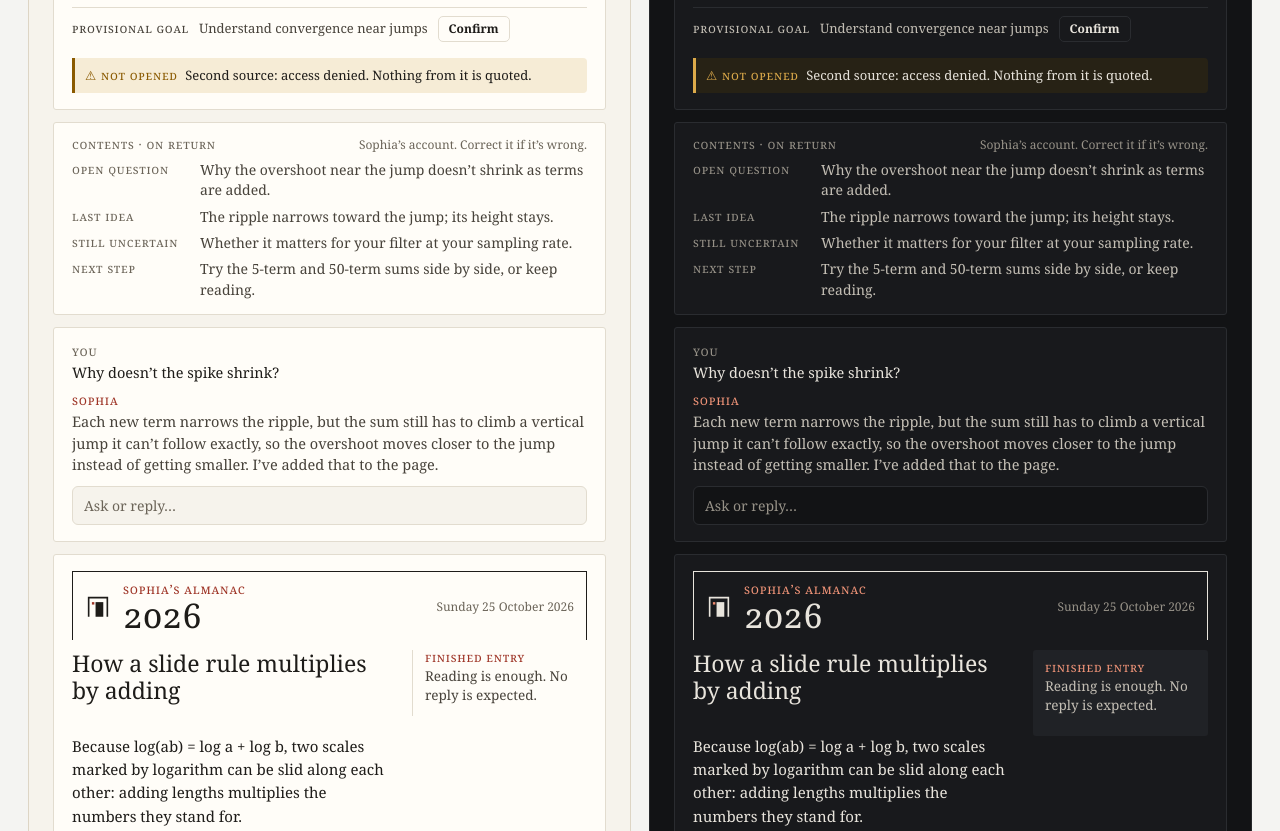
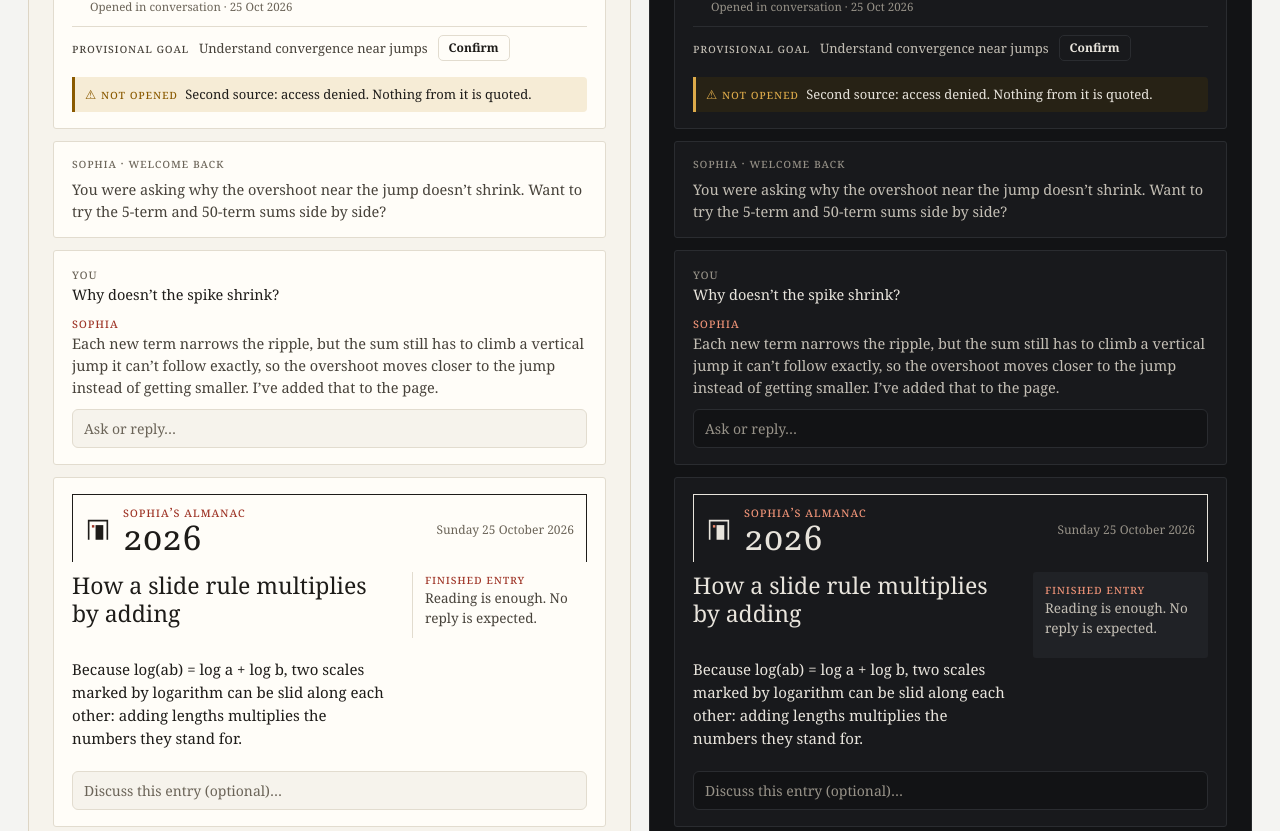
Before and after one commit to JustinCranshaw/sophia, a plain HTML site: page docs/branding-round-2.html in a window 1280 px wide. Shown: the part 1525-2356 px from the top of the page. Drawn offline with Linux system fonts and the light colour scheme.

Commit message:
Align brand specimens with return behavior and narrow layout

```diff
--- a/docs/branding-round-2.html
+++ b/docs/branding-round-2.html
@@ -181,12 +181,7 @@ cite{font-style:italic}
 /* shared: return briefing, year, dark tile */
 .brief{background:var(--surf);border:1px solid var(--rule);border-radius:var(--rad,8px);padding:14px 18px;margin-bottom:12px}
 .brief-h{display:flex;flex-wrap:wrap;justify-content:space-between;gap:4px 12px;margin:0 0 8px}
-.brief-n{font:12px/1.3 var(--ui);color:var(--mut)}
-.brief dl{margin:0;display:grid;gap:6px}
-.brief dl>div{display:grid;grid-template-columns:118px minmax(0,1fr);gap:10px}
-.brief dt{padding-top:2px}
-.brief dd{margin:0;font-size:14px;line-height:1.45;color:var(--ink2)}
-@media (max-width:620px){.brief dl>div{grid-template-columns:1fr;gap:0}}
+.brief .brief-t{margin:0;font-size:14.5px;line-height:1.5;color:var(--ink2)}
 .ic-dk .plate{fill:var(--dkbg);stroke:var(--dkbg)}
 .ic-dk{color:var(--dkfg);--ma:var(--dkacc)}
 .face{--dkbg:#16171a;--dkfg:#ecebe6;--dkacc:var(--acc)}
@@ -239,6 +234,7 @@ cite{font-style:italic}
 .t-col .alm-name{font:13px/1.2 var(--ui);letter-spacing:.08em;color:var(--ink2)}
 @media (max-width:620px){
  .t-gloss .gl-grid{grid-auto-flow:row}
+ .t-gloss .alm .gl-grid>.gloss{grid-row:auto}
  .t-gloss .gl-grid>.gloss,.t-gloss .dark .gl-grid>.gloss{padding-left:0}
  .t-gloss .gloss p{padding-left:24px}
  .t-gloss .hang,.t-gloss .dark .hang{left:4px;top:1px}
@@ -270,7 +266,7 @@ cite{font-style:italic}
   <p class="premise">The brand is the architecture of commentary around a text. Your page is the central column; Sophia speaks in the margin, tied to the line she comments on by a small rubric reference point.</p>
   <dl class="facts">
    <div><dt>Why the marks belong</dt><dd><b>Gloss bracket</b> (Sophia): a heavy column (the text), a square reference point on its top line, and a thin bracket for commentary. <b>Surround</b> (Almanac): the text block closed on three sides by commentary — a finished, framed entry, open only at the foot. Both draw a reading relation, not an object.</dd></div>
-   <div><dt>Provenance roles</dt><dd>Source = indented block with SOURCE numeral; Yours = heavy left rule + YOURS; Sophia = smaller roman in the gloss column with rubric small-caps label. Rubric appears on labels and reference points only; error uses ochre + ⚠ + words. Dark is not an inversion: hairlines vanish at night, so the margin becomes a raised plane on cool graphite. Below 620px the gloss stays beside its line as an indented gloss with a hanging rubric letter.</dd></div>
+   <div><dt>Provenance roles</dt><dd>Source = indented block with SOURCE numeral; Yours = heavy left rule + YOURS; Sophia = smaller roman in the gloss column with rubric small-caps label. Rubric appears on labels, reference points and the selection; error uses ochre + ⚠ + words. Dark is not an inversion: hairlines vanish at night, so the margin becomes a raised plane on cool graphite. Below 620px the gloss stays beside its line as an indented gloss with a hanging rubric letter.</dd></div>
    <div><dt>Type</dt><dd>Hoefler Text (fallback Baskerville, Georgia) roman/italic/small caps; UI labels in the same family.</dd></div>
    <div><dt>Excluded</dt><dd>No manuscript texture, blackletter, daggers/pilcrows as ornament, or religious decoration.</dd></div>
    <div><dt>Risk &amp; test</dt><dd>At 16px the bracket may read as code. Rubric red may read as a correction pen. Test greyscale 16px, and whether the 390px interleaved gloss (hanging rubric letters) still reads as commentary.</dd></div>
@@ -291,7 +287,7 @@ cite{font-style:italic}
  </div>
  <div class="goal"><span class="lab">Provisional goal</span> Understand convergence near jumps <button type="button">Confirm</button></div><div class="err" role="note"><span class="lab"><span aria-hidden="true">⚠ </span>Not opened</span> Second source: access denied. Nothing from it is quoted.</div>
 </div>
-<div class="brief" aria-label="Return briefing specimen"><p class="brief-h"><span class="lab">Contents · on return</span><span class="brief-n">Sophia’s account. Correct it if it’s wrong.</span></p><dl><div><dt class="lab">Open question</dt><dd>Why the overshoot near the jump doesn’t shrink as terms are added.</dd></div><div><dt class="lab">Last idea</dt><dd>The ripple narrows toward the jump; its height stays.</dd></div><div><dt class="lab">Still uncertain</dt><dd>Whether it matters for your filter at your sampling rate.</dd></div><div><dt class="lab">Next step</dt><dd>Try the 5-term and 50-term sums side by side, or keep reading.</dd></div></dl></div>
+<div class="brief" aria-label="Return briefing specimen"><p class="brief-h"><span class="lab">Sophia · welcome back</span></p><p class="brief-t">You were asking why the overshoot near the jump doesn’t shrink. Want to try the 5-term and 50-term sums side by side?</p></div>
 <div class="convo" aria-label="Conversation specimen">
 <div class="turn you"><span class="who">You</span><p>Why doesn’t the spike shrink?</p></div>
 <div class="turn so"><span class="who">Sophia</span><p>Each new term narrows the ripple, but the sum still has to climb a vertical jump it can’t follow exactly, so the overshoot moves closer to the jump instead of getting smaller. I’ve added that to the page.</p></div>
@@ -318,7 +314,7 @@ cite{font-style:italic}
  </div>
  <div class="goal"><span class="lab">Provisional goal</span> Understand convergence near jumps <button type="button">Confirm</button></div><div class="err" role="note"><span class="lab"><span aria-hidden="true">⚠ </span>Not opened</span> Second source: access denied. Nothing from it is quoted.</div>
 </div>
-<div class="brief" aria-label="Return briefing specimen"><p class="brief-h"><span class="lab">Contents · on return</span><span class="brief-n">Sophia’s account. Correct it if it’s wrong.</span></p><dl><div><dt class="lab">Open question</dt><dd>Why the overshoot near the jump doesn’t shrink as terms are added.</dd></div><div><dt class="lab">Last idea</dt><dd>The ripple narrows toward the jump; its height stays.</dd></div><div><dt class="lab">Still uncertain</dt><dd>Whether it matters for your filter at your sampling rate.</dd></div><div><dt class="lab">Next step</dt><dd>Try the 5-term and 50-term sums side by side, or keep reading.</dd></div></dl></div>
+<div class="brief" aria-label="Return briefing specimen"><p class="brief-h"><span class="lab">Sophia · welcome back</span></p><p class="brief-t">You were asking why the overshoot near the jump doesn’t shrink. Want to try the 5-term and 50-term sums side by side?</p></div>
 <div class="convo" aria-label="Conversation specimen">
 <div class="turn you"><span class="who">You</span><p>Why doesn’t the spike shrink?</p></div>
 <div class="turn so"><span class="who">Sophia</span><p>Each new term narrows the ripple, but the sum still has to climb a vertical jump it can’t follow exactly, so the overshoot moves closer to the jump instead of getting smaller. I’ve added that to the page.</p></div>
@@ -359,7 +355,7 @@ cite{font-style:italic}
  </div>
  <div class="goal"><span class="lab">Provisional goal</span> Understand convergence near jumps <button type="button">Confirm</button></div>
 </div>
-<div class="brief" aria-label="Return briefing specimen"><p class="brief-h"><span class="lab">Contents · on return</span><span class="brief-n">Sophia’s account. Correct it if it’s wrong.</span></p><dl><div><dt class="lab">Open question</dt><dd>Why the overshoot near the jump doesn’t shrink as terms are added.</dd></div><div><dt class="lab">Last idea</dt><dd>The ripple narrows toward the jump; its height stays.</dd></div><div><dt class="lab">Still uncertain</dt><dd>Whether it matters for your filter at your sampling rate.</dd></div><div><dt class="lab">Next step</dt><dd>Try the 5-term and 50-term sums side by side, or keep reading.</dd></div></dl></div>
+<div class="brief" aria-label="Return briefing specimen"><p class="brief-h"><span class="lab">Sophia · welcome back</span></p><p class="brief-t">You were asking why the overshoot near the jump doesn’t shrink. Want to try the 5-term and 50-term sums side by side?</p></div>
 <div class="convo" aria-label="Conversation specimen">
 <div class="turn you"><span class="who">You</span><p>Why doesn’t the spike shrink?</p></div>
 <div class="turn so"><span class="who">Sophia</span><p>Each new term narrows the ripple, but the sum still has to climb a vertical jump it can’t follow exactly, so the overshoot moves closer to the jump instead of getting smaller. I’ve added that to the page.</p></div>
@@ -386,7 +382,7 @@ cite{font-style:italic}
  </div>
  <div class="goal"><span class="lab">Provisional goal</span> Understand convergence near jumps <button type="button">Confirm</button></div>
 </div>
-<div class="brief" aria-label="Return briefing specimen"><p class="brief-h"><span class="lab">Contents · on return</span><span class="brief-n">Sophia’s account. Correct it if it’s wrong.</span></p><dl><div><dt class="lab">Open question</dt><dd>Why the overshoot near the jump doesn’t shrink as terms are added.</dd></div><div><dt class="lab">Last idea</dt><dd>The ripple narrows toward the jump; its height stays.</dd></div><div><dt class="lab">Still uncertain</dt><dd>Whether it matters for your filter at your sampling rate.</dd></div><div><dt class="lab">Next step</dt><dd>Try the 5-term and 50-term sums side by side, or keep reading.</dd></div></dl></div>
+<div class="brief" aria-label="Return briefing specimen"><p class="brief-h"><span class="lab">Sophia · welcome back</span></p><p class="brief-t">You were asking why the overshoot near the jump doesn’t shrink. Want to try the 5-term and 50-term sums side by side?</p></div>
 <div class="convo" aria-label="Conversation specimen">
 <div class="turn you"><span class="who">You</span><p>Why doesn’t the spike shrink?</p></div>
 <div class="turn so"><span class="who">Sophia</span><p>Each new term narrows the ripple, but the sum still has to climb a vertical jump it can’t follow exactly, so the overshoot moves closer to the jump instead of getting smaller. I’ve added that to the page.</p></div>
@@ -408,8 +404,8 @@ cite{font-style:italic}
   <p class="premise">A scale with one reading taken. Drawn on dark first; light is derived. Sophia’s Almanac shares the geometry but closes it into a frame with a large year and no pointer, because its entries are finished.</p>
   <dl class="facts">
    <div><dt>Why the marks belong</dt><dd><b>Scale & caret</b> (Sophia): a baseline with seven uneven ticks; the third is tall with a lamp-coloured caret — one reading taken. 16px and 24px optical cuts keep the caret and three ticks so it never collapses to a bare ⊥. <b>Frame</b> (Almanac): the ticks closed into a frame under a heavy year band. The inspected 1851 almanac cover supports only a closed frame, a central title and a prominent year; the ticks are this territory’s own geometry, and issues are never numbered.</dd></div>
-   <div><dt>Provenance roles</dt><dd>A gutter scale: each block has a tick and a word (Page, You, Source n, Sophia). The tall tick marks the passage under discussion. Lamp marks Sophia and the selection; error = coral + ⚠ + words. Below 620px the gutter word moves above its block.</dd></div>
-   <div><dt>Type</dt><dd>Palatino upright for wordmark and reading; Menlo/PT Mono for datelines only.</dd></div>
+   <div><dt>Provenance roles</dt><dd>A gutter scale: each block has a tick and a word (Page, You, Source n, Sophia). The tall tick marks the passage under discussion. Lamp marks Sophia, the selection and the reading caret; error = coral + ⚠ + words. Below 620px the gutter word moves above its block.</dd></div>
+   <div><dt>Type</dt><dd>Palatino upright for wordmark and reading; Menlo/PT Mono for datelines, gutter words and labels.</dd></div>
    <div><dt>Excluded</dt><dd>No glow, gradients, moons, stars, rings enclosing the mark, mountains or astrology.</dd></div>
    <div><dt>Risk &amp; test</dt><dd>The scale may read as a slider, progress bar or volume control. Test: unlabeled 16px mark, five people; any “progress”/“volume” answer fails.</dd></div>
   </dl>
@@ -425,7 +421,7 @@ cite{font-style:italic}
  <div class="row"><span class="tk" aria-hidden="true"></span><span class="gut acc">Sophia ?</span><p class="interp prov">Whether this matters for your filter depends on the sampling rate. Not yet checked. <span class="lab">uncertain</span></p></div>
  <div class="goal"><span class="lab">Provisional goal</span> Understand convergence near jumps <button type="button">Confirm</button></div><div class="err" role="note"><span class="lab"><span aria-hidden="true">⚠ </span>Not opened</span> Second source: access denied. Nothing from it is quoted.</div>
 </div>
-<div class="brief" aria-label="Return briefing specimen"><p class="brief-h"><span class="lab">Contents · on return</span><span class="brief-n">Sophia’s account. Correct it if it’s wrong.</span></p><dl><div><dt class="lab">Open question</dt><dd>Why the overshoot near the jump doesn’t shrink as terms are added.</dd></div><div><dt class="lab">Last idea</dt><dd>The ripple narrows toward the jump; its height stays.</dd></div><div><dt class="lab">Still uncertain</dt><dd>Whether it matters for your filter at your sampling rate.</dd></div><div><dt class="lab">Next step</dt><dd>Try the 5-term and 50-term sums side by side, or keep reading.</dd></div></dl></div>
+<div class="brief" aria-label="Return briefing specimen"><p class="brief-h"><span class="lab">Sophia · welcome back</span></p><p class="brief-t">You were asking why the overshoot near the jump doesn’t shrink. Want to try the 5-term and 50-term sums side by side?</p></div>
 <div class="convo" aria-label="Conversation specimen">
 <div class="turn you"><span class="who">You</span><p>Why doesn’t the spike shrink?</p></div>
 <div class="turn so"><span class="who">Sophia</span><p>Each new term narrows the ripple, but the sum still has to climb a vertical jump it can’t follow exactly, so the overshoot moves closer to the jump instead of getting smaller. I’ve added that to the page.</p></div>
@@ -451,7 +447,7 @@ cite{font-style:italic}
  <div class="row"><span class="tk" aria-hidden="true"></span><span class="gut acc">Sophia ?</span><p class="interp prov">Whether this matters for your filter depends on the sampling rate. Not yet checked. <span class="lab">uncertain</span></p></div>
  <div class="goal"><span class="lab">Provisional goal</span> Understand convergence near jumps <button type="button">Confirm</button></div><div class="err" role="note"><span class="lab"><span aria-hidden="true">⚠ </span>Not opened</span> Second source: access denied. Nothing from it is quoted.</div>
 </div>
-<div class="brief" aria-label="Return briefing specimen"><p class="brief-h"><span class="lab">Contents · on return</span><span class="brief-n">Sophia’s account. Correct it if it’s wrong.</span></p><dl><div><dt class="lab">Open question</dt><dd>Why the overshoot near the jump doesn’t shrink as terms are added.</dd></div><div><dt class="lab">Last idea</dt><dd>The ripple narrows toward the jump; its height stays.</dd></div><div><dt class="lab">Still uncertain</dt><dd>Whether it matters for your filter at your sampling rate.</dd></div><div><dt class="lab">Next step</dt><dd>Try the 5-term and 50-term sums side by side, or keep reading.</dd></div></dl></div>
+<div class="brief" aria-label="Return briefing specimen"><p class="brief-h"><span class="lab">Sophia · welcome back</span></p><p class="brief-t">You were asking why the overshoot near the jump doesn’t shrink. Want to try the 5-term and 50-term sums side by side?</p></div>
 <div class="convo" aria-label="Conversation specimen">
 <div class="turn you"><span class="who">You</span><p>Why doesn’t the spike shrink?</p></div>
 <div class="turn so"><span class="who">Sophia</span><p>Each new term narrows the ripple, but the sum still has to climb a vertical jump it can’t follow exactly, so the overshoot moves closer to the jump instead of getting smaller. I’ve added that to the page.</p></div>
@@ -493,7 +489,7 @@ cite{font-style:italic}
  <p class="interp prov">Whether this matters for your filter depends on the sampling rate. Not yet checked. <span class="att">— Sophia, uncertain</span></p>
  <div class="goal"><span class="lab">Provisional goal</span> Understand convergence near jumps <button type="button">Confirm</button></div><div class="err" role="note"><span class="lab"><span aria-hidden="true">⚠ </span>Not opened</span> Second source: access denied. Nothing from it is quoted.</div>
 </div>
-<div class="brief" aria-label="Return briefing specimen"><p class="brief-h"><span class="lab">Contents · on return</span><span class="brief-n">Sophia’s account. Correct it if it’s wrong.</span></p><dl><div><dt class="lab">Open question</dt><dd>Why the overshoot near the jump doesn’t shrink as terms are added.</dd></div><div><dt class="lab">Last idea</dt><dd>The ripple narrows toward the jump; its height stays.</dd></div><div><dt class="lab">Still uncertain</dt><dd>Whether it matters for your filter at your sampling rate.</dd></div><div><dt class="lab">Next step</dt><dd>Try the 5-term and 50-term sums side by side, or keep reading.</dd></div></dl></div>
+<div class="brief" aria-label="Return briefing specimen"><p class="brief-h"><span class="lab">Sophia · welcome back</span></p><p class="brief-t">You were asking why the overshoot near the jump doesn’t shrink. Want to try the 5-term and 50-term sums side by side?</p></div>
 <div class="convo" aria-label="Conversation specimen">
 <div class="turn you"><span class="who">You</span><p>Why doesn’t the spike shrink?</p></div>
 <div class="turn so"><span class="who">Sophia</span><p>Each new term narrows the ripple, but the sum still has to climb a vertical jump it can’t follow exactly, so the overshoot moves closer to the jump instead of getting smaller. I’ve added that to the page.</p></div>
@@ -517,7 +513,7 @@ cite{font-style:italic}
  <p class="interp prov">Whether this matters for your filter depends on the sampling rate. Not yet checked. <span class="att">— Sophia, uncertain</span></p>
  <div class="goal"><span class="lab">Provisional goal</span> Understand convergence near jumps <button type="button">Confirm</button></div><div class="err" role="note"><span class="lab"><span aria-hidden="true">⚠ </span>Not opened</span> Second source: access denied. Nothing from it is quoted.</div>
 </div>
-<div class="brief" aria-label="Return briefing specimen"><p class="brief-h"><span class="lab">Contents · on return</span><span class="brief-n">Sophia’s account. Correct it if it’s wrong.</span></p><dl><div><dt class="lab">Open question</dt><dd>Why the overshoot near the jump doesn’t shrink as terms are added.</dd></div><div><dt class="lab">Last idea</dt><dd>The ripple narrows toward the jump; its height stays.</dd></div><div><dt class="lab">Still uncertain</dt><dd>Whether it matters for your filter at your sampling rate.</dd></div><div><dt class="lab">Next step</dt><dd>Try the 5-term and 50-term sums side by side, or keep reading.</dd></div></dl></div>
+<div class="brief" aria-label="Return briefing specimen"><p class="brief-h"><span class="lab">Sophia · welcome back</span></p><p class="brief-t">You were asking why the overshoot near the jump doesn’t shrink. Want to try the 5-term and 50-term sums side by side?</p></div>
 <div class="convo" aria-label="Conversation specimen">
 <div class="turn you"><span class="who">You</span><p>Why doesn’t the spike shrink?</p></div>
 <div class="turn so"><span class="who">Sophia</span><p>Each new term narrows the ripple, but the sum still has to climb a vertical jump it can’t follow exactly, so the overshoot moves closer to the jump instead of getting smaller. I’ve added that to the page.</p></div>
```
